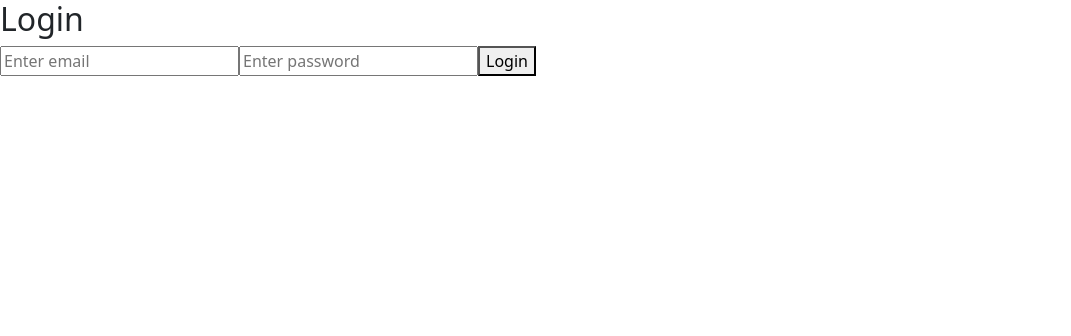
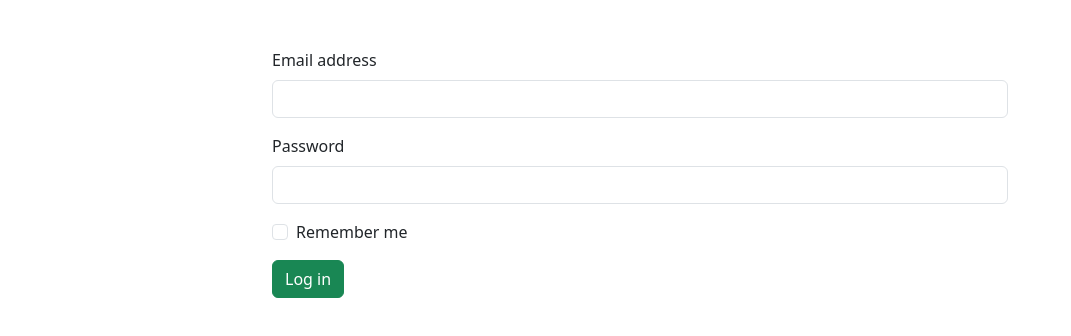
Before and after one commit to OmarAyman85/FocusFlow2, a React (Create React App) app in the folder client/: page /login in a window 1280 px wide. Shown: the top 336 px of the page, without its empty margins (0-1071 px from the left). Built offline with nearby package versions, Linux system fonts and the light colour scheme.

Commit message:
LOGIN functionality

```diff
--- a/client/src/screens/LoginScreen.jsx
+++ b/client/src/screens/LoginScreen.jsx
@@ -1,15 +1,48 @@
 import React, { useState } from "react";
 import axios from "axios";
+import Joi from "joi-browser";
 import { useNavigate } from "react-router-dom";
 
 const LoginScreen = () => {
   const [email, setEmail] = useState("");
   const [password, setPassword] = useState("");
+  const [errors, setErrors] = useState({});
   const navigate = useNavigate();
+
+  const schema = {
+    email: Joi.string().required().email().label("Email"),
+    password: Joi.string().required().label("Password"),
+  };
+
+  const validate = () => {
+    const errors = {};
+    const result = Joi.validate({ email, password }, schema, {
+      abortEarly: false,
+    });
+    if (result.error) {
+      result.error.details.forEach((detail) => {
+        if (!errors[detail.path[0]]) {
+          errors[detail.path[0]] = [];
+        }
+        errors[detail.path[0]].push(detail.message);
+      });
+    }
+    return errors;
+  };
 
   const handleSubmit = async (e) => {
     e.preventDefault();
     try {
+      const errors = validate();
+      if (Object.keys(errors).length > 0) {
+        setErrors(errors);
+        return;
+      }
+
+      const { data } = await axios.post(
+        "http://localhost:3001/api/auth/login",
+        { email, password }
+      );
       // const { data } = await axios.post(
       //   "http://localhost:3001/api/auth/login", // Backend URL
       //   { email, password }, // Request body
@@ -20,12 +53,6 @@ const LoginScreen = () => {
       //     withCredentials: true, // If cookies or credentials are required
       //   }
       // );
-
-      // console.log("Response from server:", data);
-      const { data } = await axios.post(
-        "http://localhost:3001/api/auth/login",
-        { email, password }
-      );
       console.log("data: ", data);
       localStorage.setItem("userInfo", JSON.stringify(data));
       navigate("/tasks");
@@ -34,24 +61,74 @@ const LoginScreen = () => {
     }
   };
 
+  // const handleChange = (e) => {
+  //   const { name, value } = e.currentTarget;
+  //   if (name === "email") {
+  //     setEmail(value);
+  //   } else if (name === "password") {
+  //     setPassword(value);
+  //   }
+  // };
+
   return (
-    <div className="login-screen">
-      <h2>Login</h2>
-      <form onSubmit={handleSubmit}>
+    <div className="container">
+      <div className="row justify-content-md-center">
+        <div className="col-8">
+          <form onSubmit={handleSubmit} noValidate>
+            {/*---------------------------------------------------------------------------------------------*/}
+            <div className="mb-3 mt-5">
+              <label htmlFor="email" className="form-label">
+                Email address
+              </label>
               <input
+                name="email"
+                value={email}
+                // onChange={handleChange}
+                onChange={(e) => setEmail(e.target.value)}
                 type="email"
-          placeholder="Enter email"
-          value={email}
-          onChange={(e) => setEmail(e.target.value)}
+                className="form-control"
+                id="email"
               />
+              {errors.email && (
+                <div className="text-danger">{errors.email[0]}</div>
+              )}
+            </div>
+            {/*---------------------------------------------------------------------------------------------*/}
+            <div className="mb-3">
+              <label htmlFor="password" className="form-label">
+                Password
+              </label>
               <input
+                name="password"
+                value={password}
+                // onChange={handleChange}
+                onChange={(e) => setPassword(e.target.value)}
                 type="password"
-          placeholder="Enter password"
-          value={password}
-          onChange={(e) => setPassword(e.target.value)}
+                className="form-control"
+                id="password"
               />
-        <button type="submit">Login</button>
+              {errors.password && (
+                <div className="text-danger">{errors.password}</div>
+              )}
+            </div>
+            {/*---------------------------------------------------------------------------------------------*/}
+            <div className="mb-3 form-check">
+              <input
+                type="checkbox"
+                className="form-check-input"
+                id="exampleCheck1"
+              />
+              <label className="form-check-label" htmlFor="exampleCheck1">
+                Remember me
+              </label>
+            </div>
+            {/*---------------------------------------------------------------------------------------------*/}
+            <button type="submit" className="btn btn-success">
+              Log in
+            </button>
           </form>
+        </div>
+      </div>
     </div>
   );
 };
```
Also changed, not shown: 1 other file (tests, documents, lock files or other folders). Lines whose indentation alone changed are shown as unchanged.
